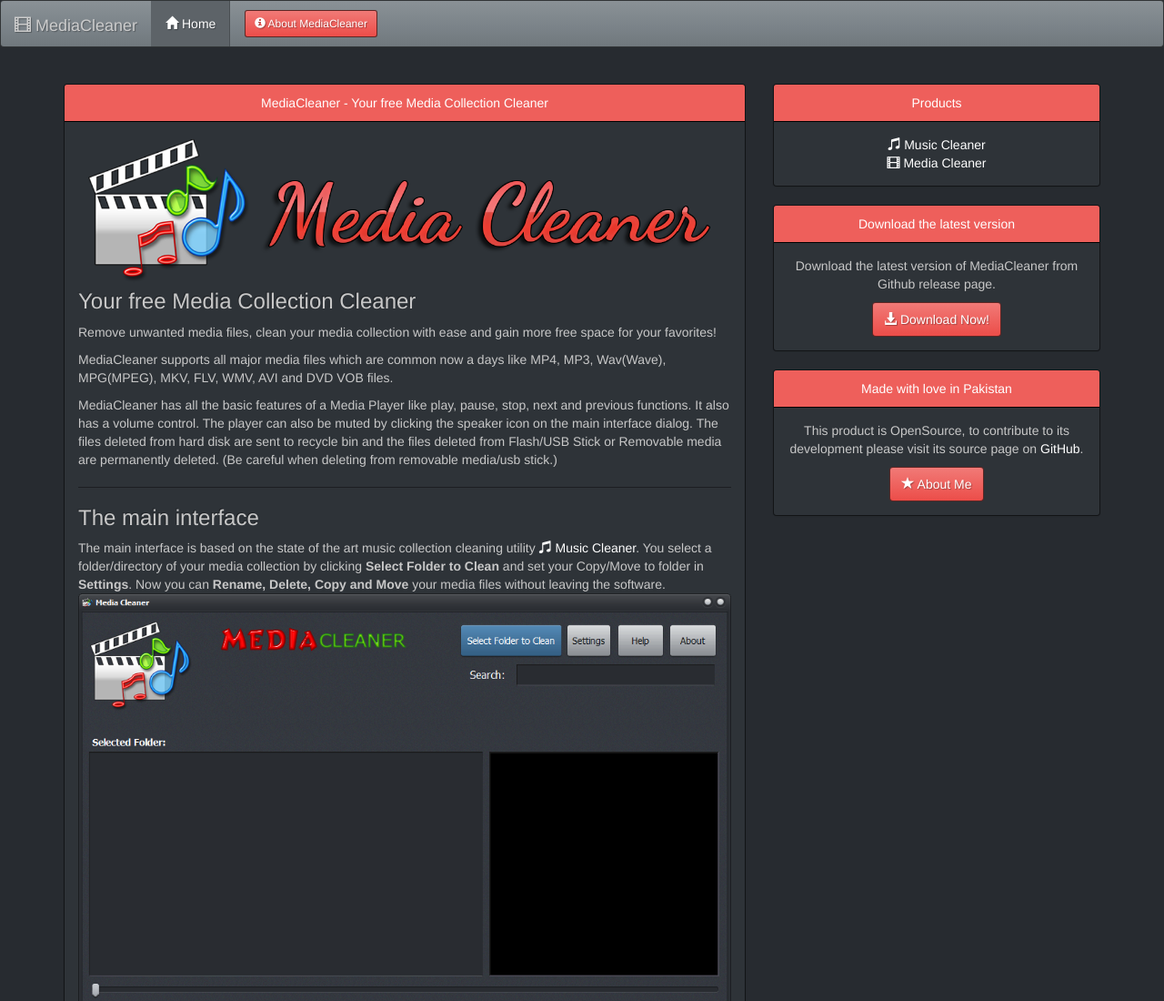
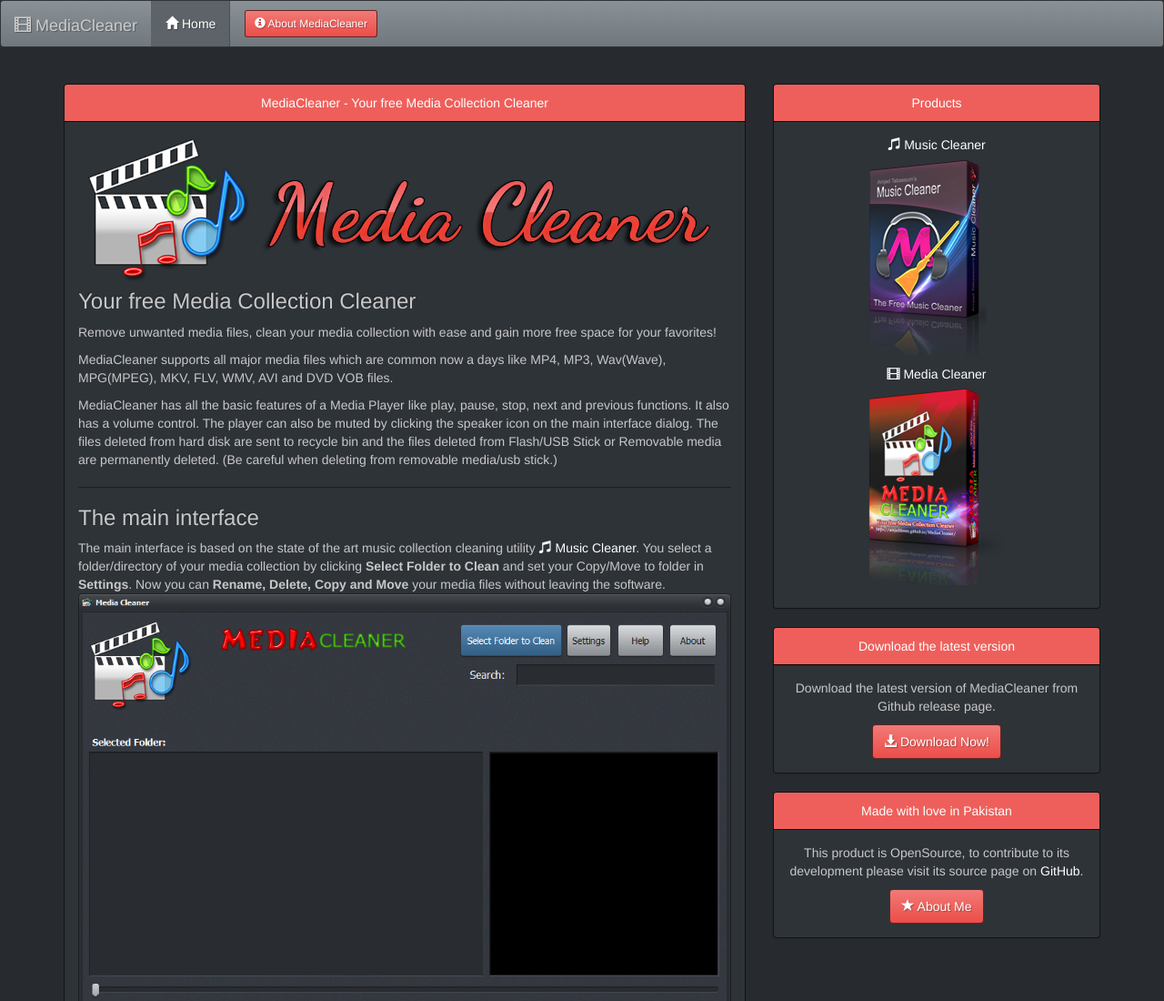
Before and after one commit to amjadtbssm/MediaCleaner, a plain HTML site: page index.html in a window 1280 px wide. Shown: the top 1100 px of the page at 91% size. Drawn offline with Linux system fonts and the light colour scheme.

Commit message:
Added Software Boxes
Added Software Boxes

```diff
--- a/index.html
+++ b/index.html
@@ -56,8 +56,10 @@
       <div class="panel-heading">Products</div>
       <div class="panel-body text-center">
 		 <a href="https://amjadtbssm.github.io/MusicCleaner/" target="_blank"><span class="glyphicon glyphicon-music"></span> Music Cleaner</a>
-		 <br />
+		 <p><a href="https://amjadtbssm.github.io/MusicCleaner/" target="_blank"><img src="music_cleaner_box.png" alt="" style="align:center;"></a></p>
+
 		 <a href="https://amjadtbssm.github.io/MediaCleaner/" target="_blank"><span class="glyphicon glyphicon-film"></span> Media Cleaner</a>
+		 <p><a href="https://amjadtbssm.github.io/MediaCleaner/" target="_blank"><img src="media_cleaner_box.png" alt="" style="align:center;"></a></p>
 	  </div>
     </div>
     <div class="panel panel-danger text-center">
```
Also changed, not shown: media_cleaner_box.png (added), music_cleaner_box.png (added).
